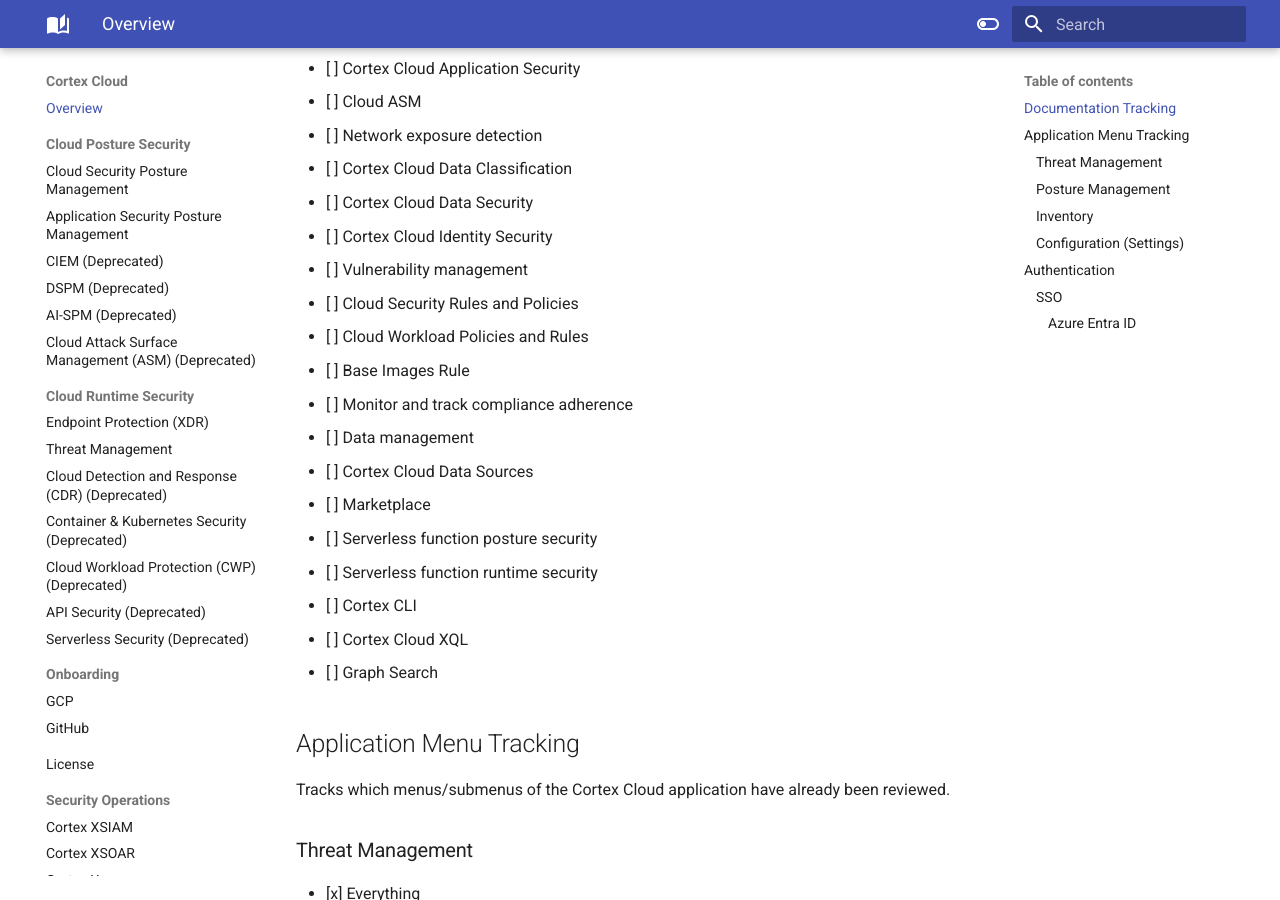
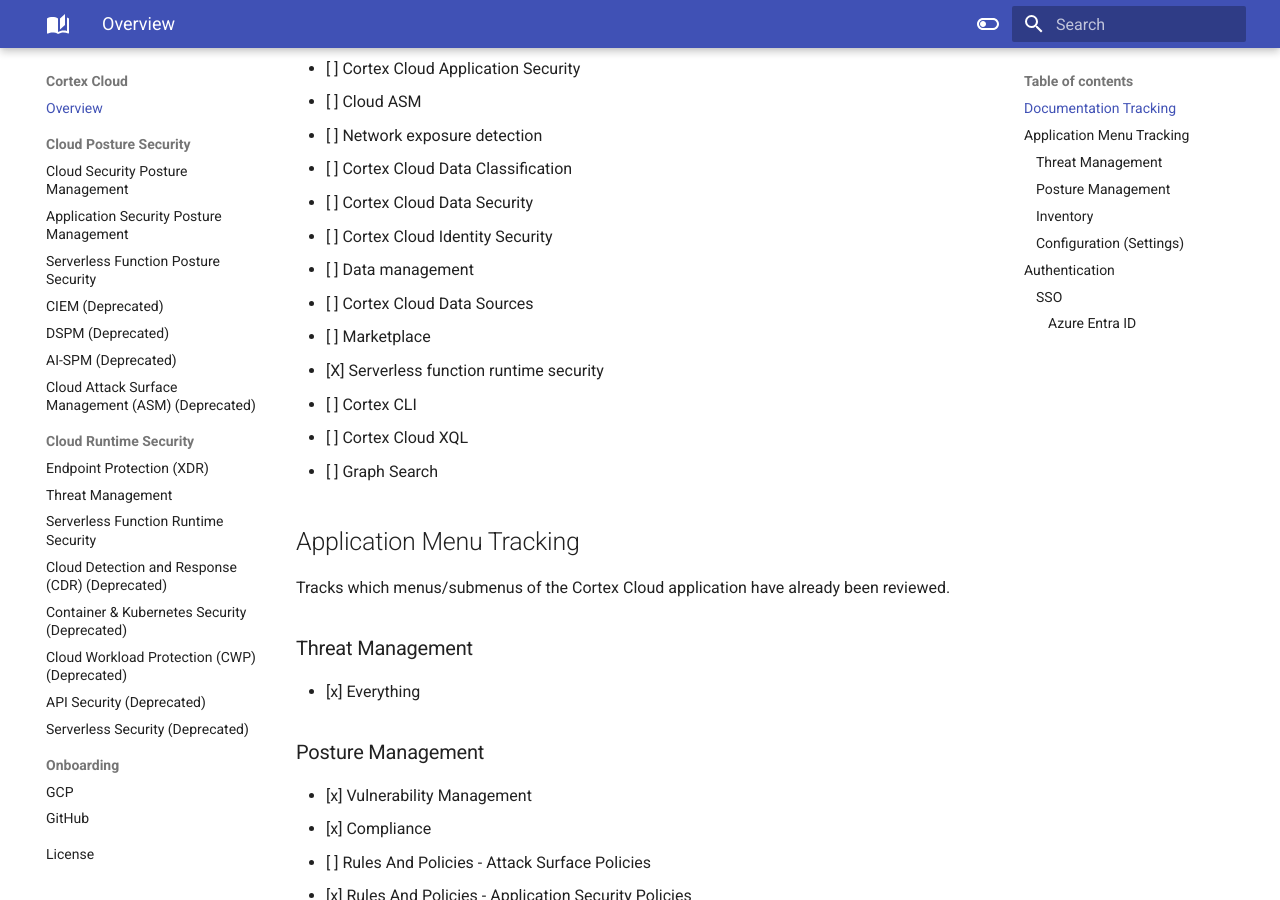
Before and after one commit to fdmsantos/mytechdocs, an MkDocs documentation site: the page built from docs/cortexcloud/cortexcloud.md, in a window 1280 px wide and 900 px high, scrolled down 1909 px. Built offline with MkDocs 1.6.1 and Material for MkDocs 9.7.7, drawn with Linux system fonts in a browser that asks for light colours; some of the changed text lies outside the part shown.

Commit message:
Add Serverless Posture and runtime

```diff
--- a/docs/cortexcloud/cortexcloud.md
+++ b/docs/cortexcloud/cortexcloud.md
@@ -31,7 +31,7 @@ Tracks which topics from [Cortex Cloud Posture Management — Key features](http
 - [x] Cloud Security Rules and Policies
 - [x] Cloud Workload Policies and Rules
 - [x] Base Images Rule
-- [ ] Serverless function posture security
+- [X] Serverless function posture security
 - [ ] Data management
 - [ ] Cortex Cloud Data Sources
 - [ ] Marketplace
@@ -59,16 +59,10 @@ Tracks which topics from [Cortex Cloud Runtime Security — Key features](https:
 - [ ] Cortex Cloud Data Classification
 - [ ] Cortex Cloud Data Security
 - [ ] Cortex Cloud Identity Security
-- [ ] Vulnerability management
-- [ ] Cloud Security Rules and Policies
-- [ ] Cloud Workload Policies and Rules
-- [ ] Base Images Rule
-- [ ] Monitor and track compliance adherence
 - [ ] Data management
 - [ ] Cortex Cloud Data Sources
 - [ ] Marketplace
-- [ ] Serverless function posture security
-- [ ] Serverless function runtime security
+- [X] Serverless function runtime security
 - [ ] Cortex CLI
 - [ ] Cortex Cloud XQL
 - [ ] Graph Search
--- a/mkdocs.yml
+++ b/mkdocs.yml
@@ -111,6 +111,7 @@ nav:
       - Cloud Posture Security:
           - Cloud Security Posture Management: cortexcloud/cloud-posture/cspm.md
           - Application Security Posture Management: cortexcloud/cloud-posture/aspm.md
+          - Serverless Function Posture Security: cortexcloud/cloud-posture/serverless-posture.md
           - CIEM (Deprecated): cortexcloud/cloud-posture/ciem.md
           - DSPM (Deprecated): cortexcloud/cloud-posture/dspm.md
           - AI-SPM (Deprecated): cortexcloud/cloud-posture/ai-spm.md
@@ -118,6 +119,7 @@ nav:
       - Cloud Runtime Security:
           - Endpoint Protection (XDR): cortexcloud/cloud-runtime/endpoint-protection.md
           - Threat Management: cortexcloud/cloud-runtime/threat-management.md
+          - Serverless Function Runtime Security: cortexcloud/cloud-runtime/serverless-runtime.md
           - Cloud Detection and Response (CDR) (Deprecated): cortexcloud/cloud-runtime/cdr.md
           - Container & Kubernetes Security (Deprecated): cortexcloud/cloud-runtime/container-kubernetes.md
           - Cloud Workload Protection (CWP) (Deprecated): cortexcloud/cloud-runtime/cwp.md
```
Also changed, not shown: docs/cortexcloud/cloud-posture/serverless-posture.md (added, +46 -0 lines), docs/cortexcloud/cloud-runtime/serverless-runtime.md (added, +38 -0 lines).
